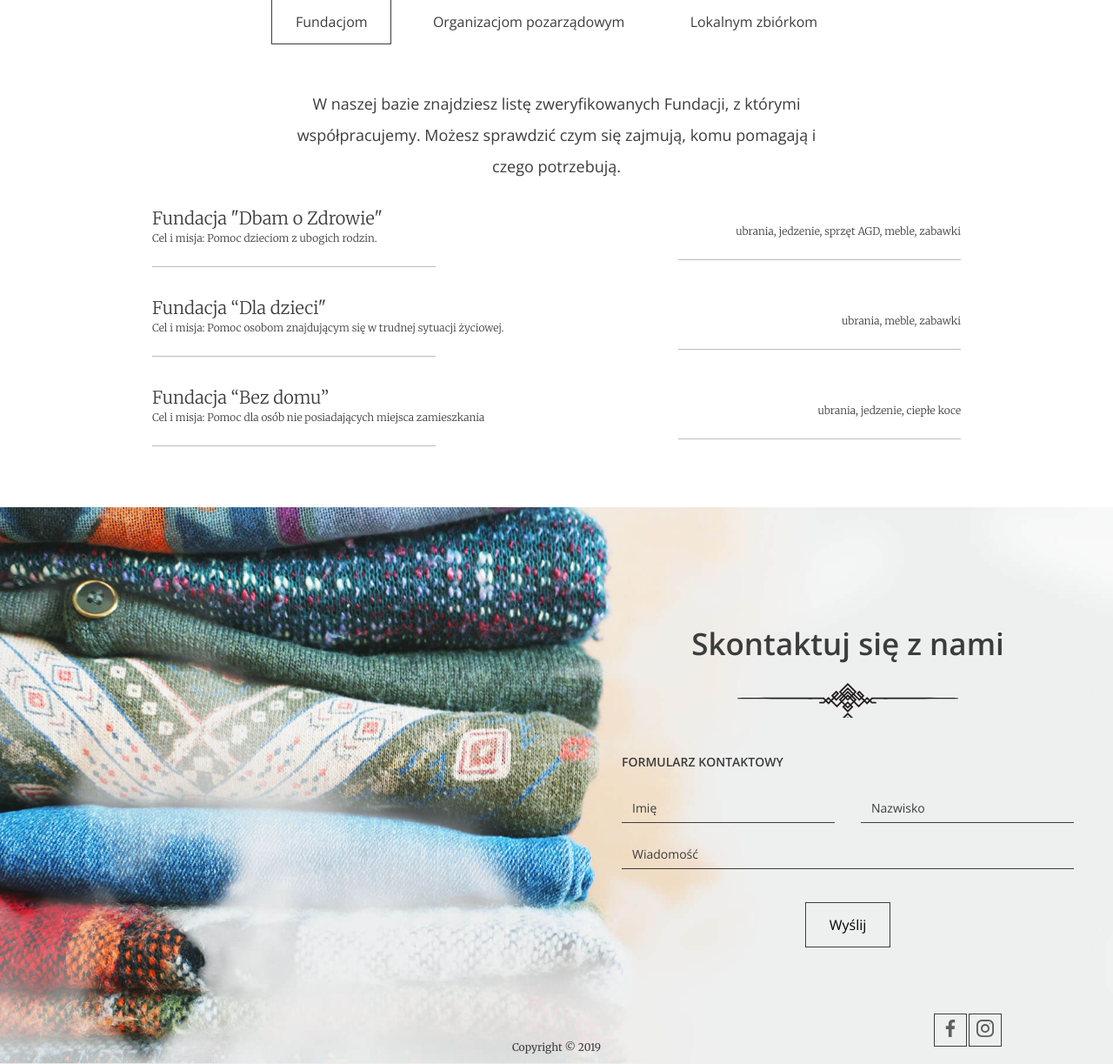
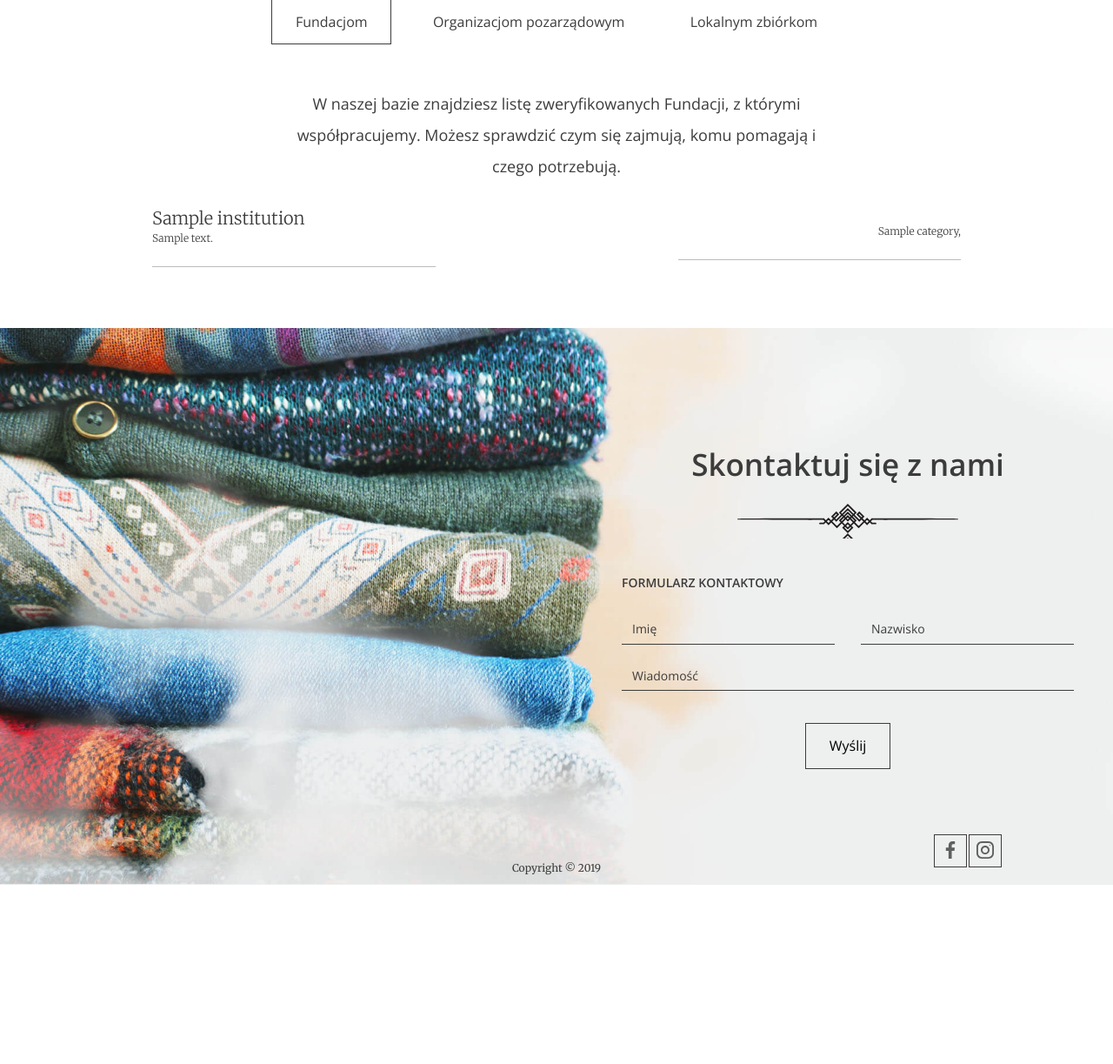
Before and after one commit to magdadlubis/oddam_w_dobre_rece, a Django app: page / in a window 1280 px wide. Shown: the part 2653-3876 px from the top of the page at 87% size. After the commit the page ends 3670 px from the top, so only its background shows below. Run offline with Django 3.2, Linux system fonts and the light colour scheme; tables that the repository leaves empty hold one stand-in row (values such as "Sample post").

Commit message:
#2 Strona główna - Dynamiczne ładowanie instytucji

```diff
--- a/charity_donation/templates/charity_donation/index.html
+++ b/charity_donation/templates/charity_donation/index.html
@@ -40,7 +40,7 @@
         </div>
 
         <div class="stats--item">
-          <em>{{ donated_institutions }}</em>
+          <em>{{ donated_institutions_number }}</em>
           <h3>Wspartych organizacji</h3>
           <p>Lorem ipsum dolor sit amet consectetur, adipisicing elit. Laboriosam magnam, sint nihil cupiditate quas quam.</p>
         </div>
@@ -100,32 +100,21 @@
         <p>W naszej bazie znajdziesz listę zweryfikowanych Fundacji, z którymi współpracujemy. Możesz sprawdzić czym się zajmują, komu pomagają i czego potrzebują.</p>
 
         <ul class="help--slides-items">
+            {% for foundation in foundations %}
           <li>
             <div class="col">
-              <div class="title">Fundacja "Dbam o Zdrowie"</div>
-              <div class="subtitle">Cel i misja: Pomoc dzieciom z ubogich rodzin.</div>
+              <div class="title">{{ foundation.name }}</div>
+              <div class="subtitle">{{ foundation.description }}</div>
             </div>
 
-            <div class="col"><div class="text">ubrania, jedzenie, sprzęt AGD, meble, zabawki</div></div>
+            <div class="col"><div class="text">
+                {% for category in foundation.categories.all %}
+                    {{ category.name }},
+                    {% endfor %}
+            </div></div>
+
           </li>
-
-          <li>
-            <div class="col">
-              <div class="title">Fundacja “Dla dzieci"</div>
-              <div class="subtitle">Cel i misja: Pomoc osobom znajdującym się w trudnej sytuacji życiowej.</div>
-            </div>
-
-            <div class="col"><div class="text">ubrania, meble, zabawki</div></div>
-          </li>
-
-          <li>
-            <div class="col">
-              <div class="title">Fundacja “Bez domu”</div>
-              <div class="subtitle">Cel i misja: Pomoc dla osób nie posiadających miejsca zamieszkania</div>
-            </div>
-
-            <div class="col"><div class="text">ubrania, jedzenie, ciepłe koce</div></div>
-          </li>
+            {% endfor %}
         </ul>
         <!-- Pagination
         <ul class="help--slides-pagination">
@@ -144,41 +133,21 @@
           quos suscipit corporis!
         </p>
         <ul class="help--slides-items">
+            {% for organization in organizations %}
           <li>
             <div class="col">
-              <div class="title">Organizacja 1</div>
-              <div class="subtitle">Lorem ipsum dolor sit amet consectetur.</div>
+              <div class="title">{{ organization.name }}</div>
+              <div class="subtitle">{{ organization.description }}</div>
             </div>
 
-            <div class="col"><div class="text">Lorem ipsum dolor sit amet consectetur adipisicing elit.</div></div>
+            <div class="col"><div class="text">
+                {% for category in organization.categories.all %}
+                    {{ category.name }},
+                    {% endfor %}
+            </div></div>
+
           </li>
-
-          <li>
-            <div class="col">
-              <div class="title">Organizacja 2</div>
-              <div class="subtitle">Lorem ipsum dolor sit amet consectetur.</div>
-            </div>
-
-            <div class="col"><div class="text">Lorem ipsum dolor sit amet consectetur adipisicing elit.</div></div>
-          </li>
-
-          <li>
-            <div class="col">
-              <div class="title">Organizacja 3</div>
-              <div class="subtitle">Lorem ipsum dolor sit amet consectetur.</div>
-            </div>
-
-            <div class="col"><div class="text">Lorem ipsum dolor sit amet consectetur adipisicing elit.</div></div>
-          </li>
-
-          <li>
-            <div class="col">
-              <div class="title">Organizacja 4</div>
-              <div class="subtitle">Lorem ipsum dolor sit amet consectetur.</div>
-            </div>
-
-            <div class="col"><div class="text">Lorem ipsum dolor sit amet consectetur adipisicing elit.</div></div>
-          </li>
+            {% endfor %}
         </ul>
 
         <!-- Pagination
@@ -196,23 +165,21 @@
       <div class="help--slides" data-id="3">
         <p>Lorem ipsum dolor sit amet, his ocurreret persequeris ea, ad utinam laudem duo. Verterem adipisci partiendo eos ne, ea his reque quaeque recteque, ne quo lobortis intellegam.</p>
         <ul class="help--slides-items">
+            {% for local_collection in local_collections %}
           <li>
             <div class="col">
-              <div class="title">Lokalna zbiórka 1</div>
-              <div class="subtitle">Lorem ipsum dolor sit amet consectetur.</div>
+              <div class="title">{{ local_collection.name }}</div>
+              <div class="subtitle">{{ local_collection.description }}</div>
             </div>
 
-            <div class="col"><div class="text">Lorem ipsum dolor sit amet consectetur adipisicing elit.</div></div>
+            <div class="col"><div class="text">
+                {% for category in local_collection.categories.all %}
+                    {{ category.name }},
+                    {% endfor %}
+            </div></div>
+
           </li>
-
-          <li>
-            <div class="col">
-              <div class="title">Lokalna zbiórka 2</div>
-              <div class="subtitle">Lorem ipsum dolor sit amet consectetur.</div>
-            </div>
-
-            <div class="col"><div class="text">Lorem ipsum dolor sit amet consectetur adipisicing elit.</div></div>
-          </li>
+            {% endfor %}
         </ul>
 
         <!-- Pagination
--- a/charity_donation/views.py
+++ b/charity_donation/views.py
@@ -9,10 +9,16 @@ from charity_donation.models import *
 class LandingPage(View):
     def get(self, request):
         donations_number = sum(Donation.objects.values_list('quantity', flat=True))
-        donated_institutions = Donation.objects.values('institution').distinct().count()
+        donated_institutions_number = Donation.objects.values('institution').distinct().count()
+        foundations = Institution.objects.filter(type=1)
+        organizations = Institution.objects.filter(type=2)
+        local_collections = Institution.objects.filter(type=3)
         return render(request, 'charity_donation/index.html',
                       {'donations_number': donations_number,
-                       'donated_institutions': donated_institutions})
+                       'donated_institutions_number': donated_institutions_number,
+                       'foundations': foundations,
+                       'organizations': organizations,
+                       'local_collections': local_collections})
 
 class AddDonation(View):
     def get(self, request):
```
